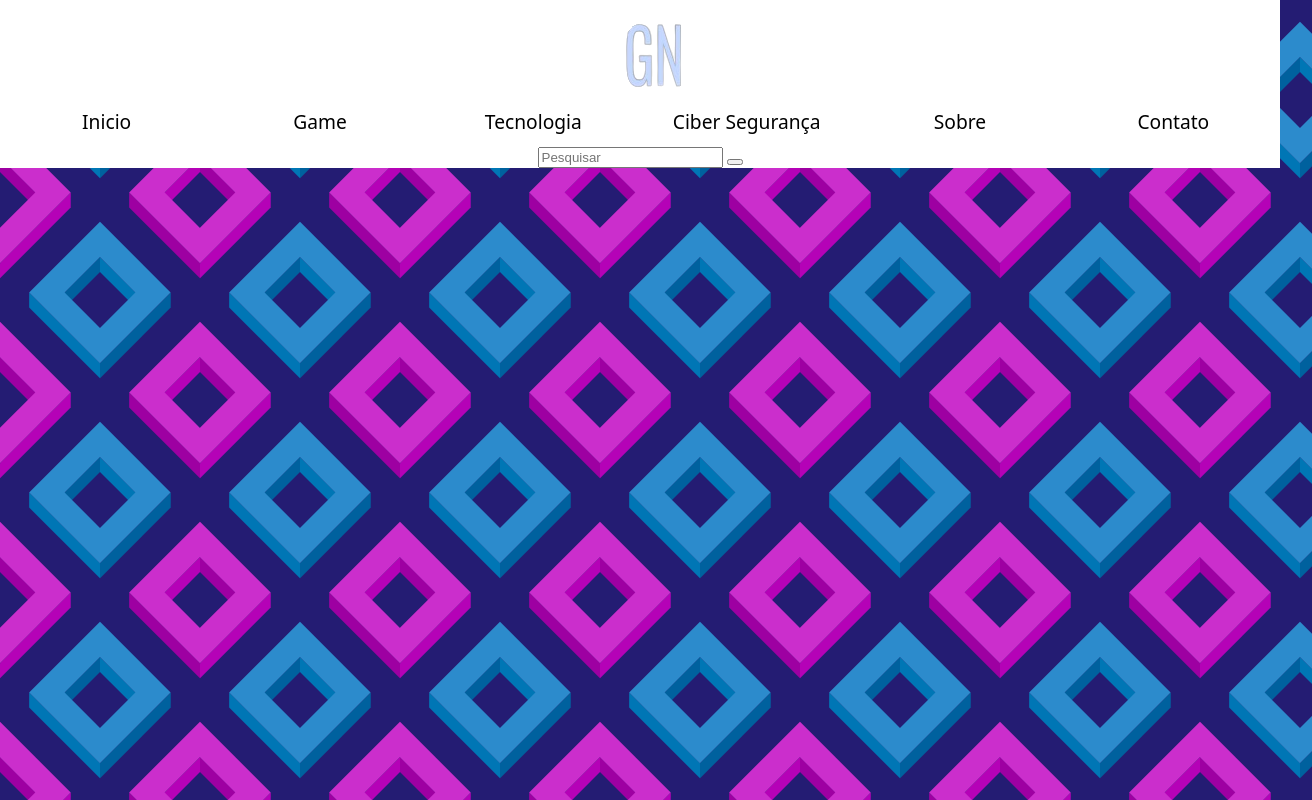
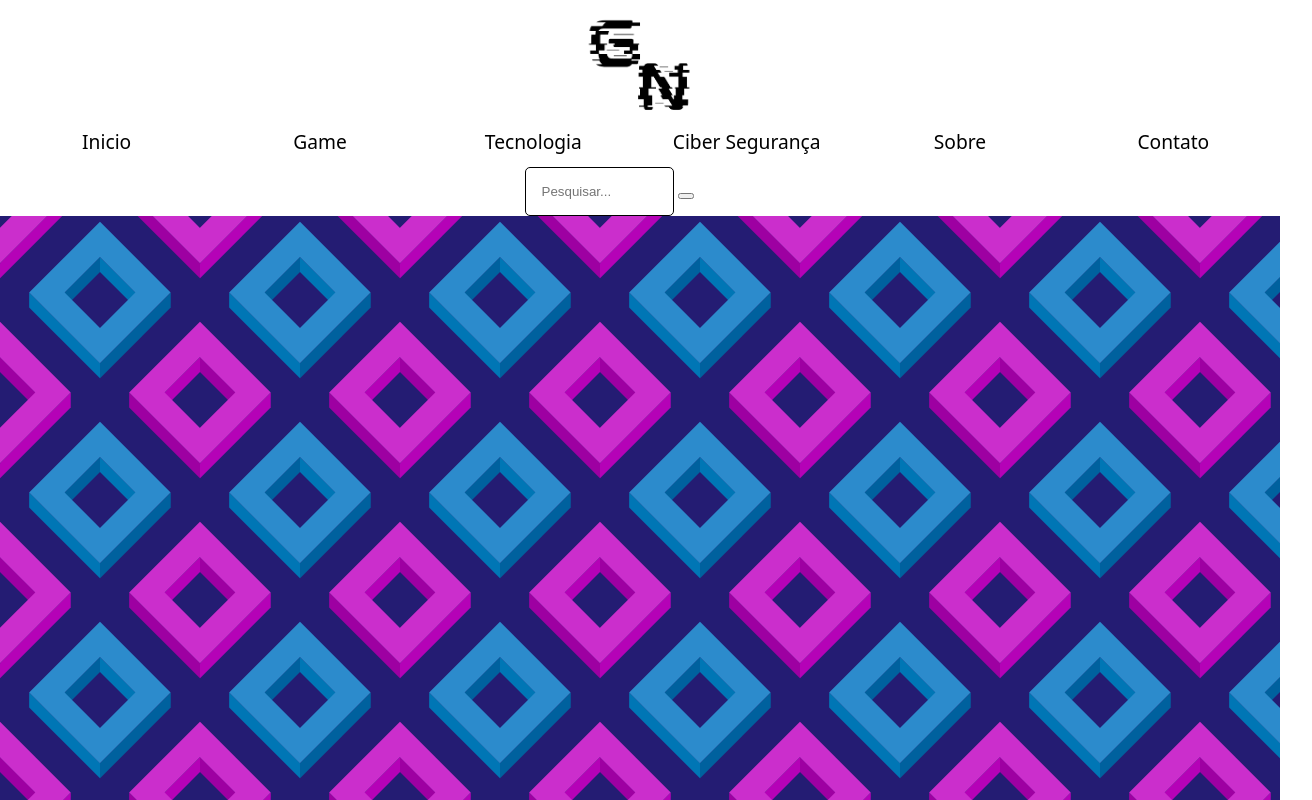
Before and after one commit to sousa2323/GN, a plain HTML site: page index.html in a window 1280 px wide. Shown: the whole page, 1312 px wide, since content can reach past the window. Drawn offline with Linux system fonts and the light colour scheme; a web font is replaced by a local one.

Commit message:
Update header menu styles and add search input

```diff
--- a/assets/css/style.css
+++ b/assets/css/style.css
@@ -13,17 +13,21 @@ body {
 
 .header-menu {
     background-color: var(--cor-branco);
+    display: inline-block;
     width: 100%;
     height: 100%;
 }
 
-.logo {
-    width: 100%;
-    height: 100%;
+.header-menu__link {
     padding: 1em;
     display: flex;
     justify-content: center;
     align-items: center;
+}
+
+.header-menu__logo {
+    width: 120px;
+    height: 100px;
 }
 
 .header-link__links {
@@ -54,3 +58,10 @@ body {
     width: 100%;
     height: 100%;
 }
+.search {
+    padding: 1rem;
+    width: 50%;
+    border: solid 1px var(--cor-preto);
+    border-radius: 5px;
+    font-family: sans-serif;
+}
--- a/index.html
+++ b/index.html
@@ -12,8 +12,8 @@
     <!--Menu-->
     <header class="header-menu">
         <!--Logo-->
-        <div class="header-menu__logo">
-            <a href="#" class="logo"><img src="assets/img/logoedit.png" alt="Logo da página BlogGame"></a>
+        <div class="header-menu__container">
+            <a href="#" class="header-menu__link"><img src="assets/img/Logo.png" alt="Logo da página BlogGame" class="header-menu__logo"></a>
         </div>
         <!--Links Menu-->
         <div class="header-link">
@@ -29,7 +29,7 @@
         <!--Pesquisa-->
         <div class="conainer-search">
             <form action="#" method="GET">
-                <input type="text" name="pesquisa" id="pesquisa" placeholder="Pesquisar">
+                <input type="text" name="pesquisa" id="pesquisa" placeholder="Pesquisar..." class="search">
                 <button type="submit"></button>
             </form>
         </div>
```
Also changed, not shown: assets/img/Logo.png (added).
